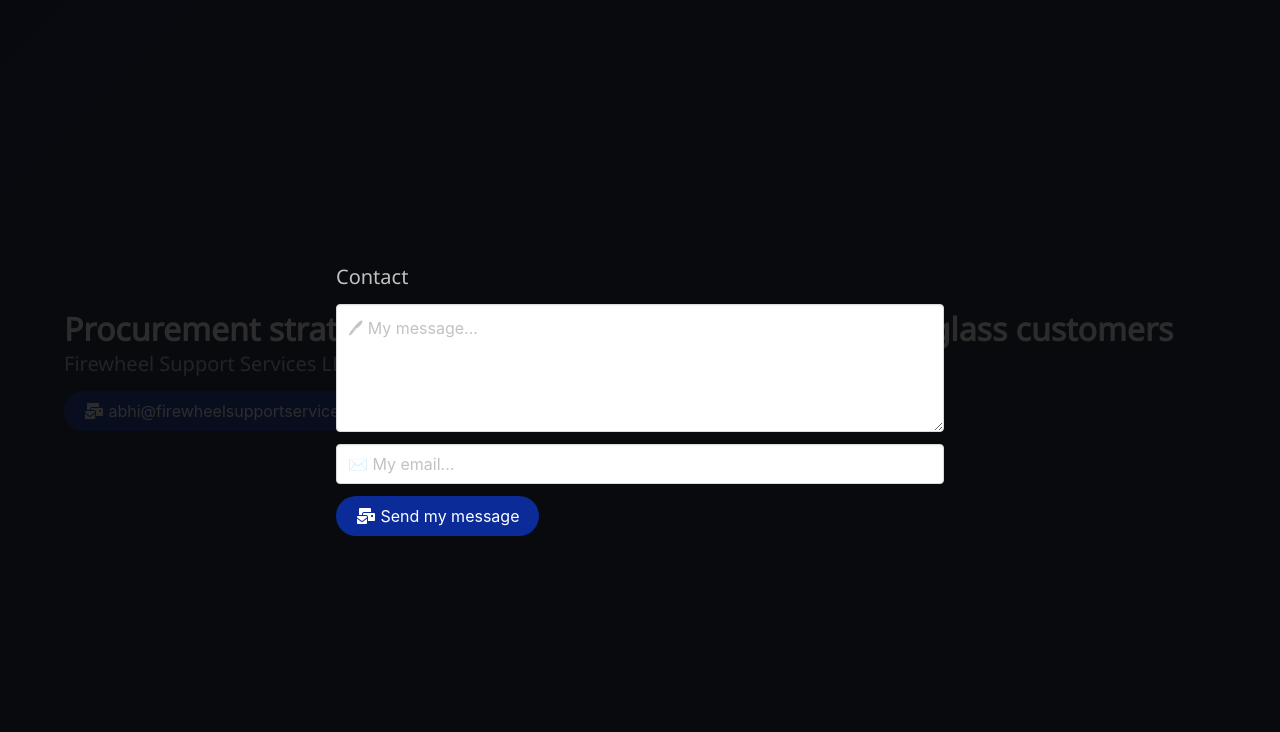
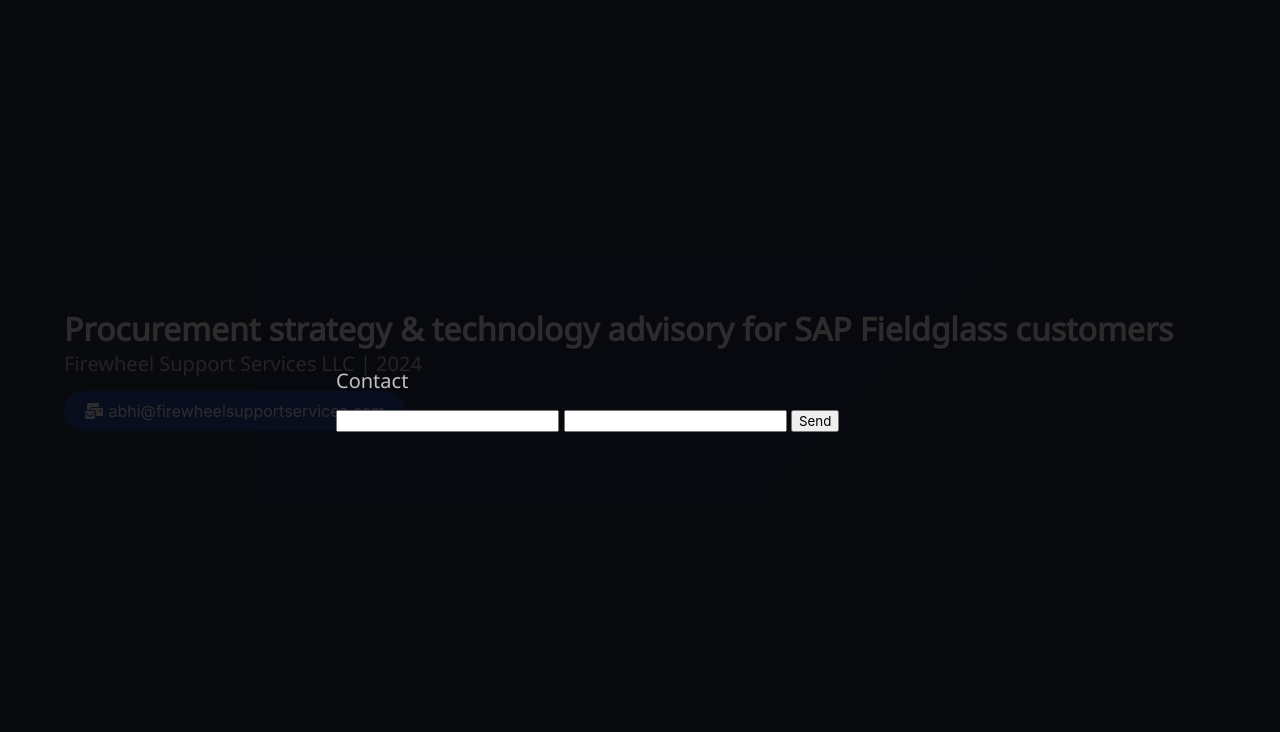
Before and after one commit to firewheelsupportsvcs/firewheelsupportsvcs.github.io, a plain HTML site: page index.html in a window 1280 px wide. Both pictures are taken after a click on the link "Get started". Shown: the top 732 px of the page. Drawn offline with nearby package versions, Linux system fonts and the light colour scheme.

Commit message:
2nd formsubmit attempt

```diff
--- a/index.html
+++ b/index.html
@@ -109,6 +109,10 @@
 				Contact
 			</h2>
 			<form action="https://formsubmit.co/abhi@firewheelsupportservices.com" method="POST">
+				<input type="text" name="name" required>
+				<input type="email" name="email" required>
+				<button type="submit">Send</button>
+				<!--
 				<div class="field">
 					<label class="label"></label>
 					<div class="control has-icons-left">
@@ -126,6 +130,7 @@
 						<i class="fa-solid fa-envelopes-bulk"></i>&nbsp;Send my message
 					</button>
 				</div>
+				-->
 			</form>
 		</div>
 
```
